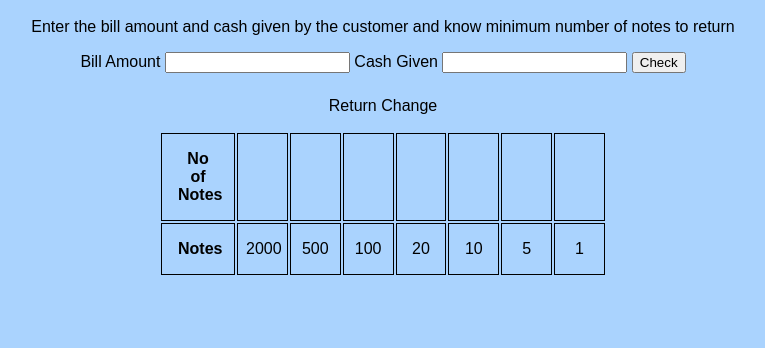
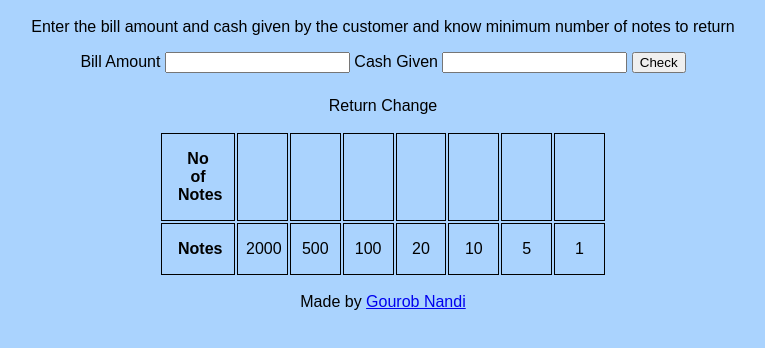
Before and after one commit to iamgora97/Neogcamp-Cash-Register, a plain HTML site: page index.html in a window 1280 px wide. Shown: the part 72-420 px from the top of the page, without its empty margins (257-1022 px from the left). Drawn offline with Linux system fonts and the light colour scheme.

Commit message:
Update index.html

```diff
--- a/index.html
+++ b/index.html
@@ -40,6 +40,9 @@
             <td>1</td>
         </tr>
     </table>
+        <footer>
+        <div">Made by <a href="https://gourobnandi.netlify.app/" target="_blank">Gourob Nandi</a></div>
+    </footer>
     </div>
     <script src="app.js" ></script>
 </body>
```
